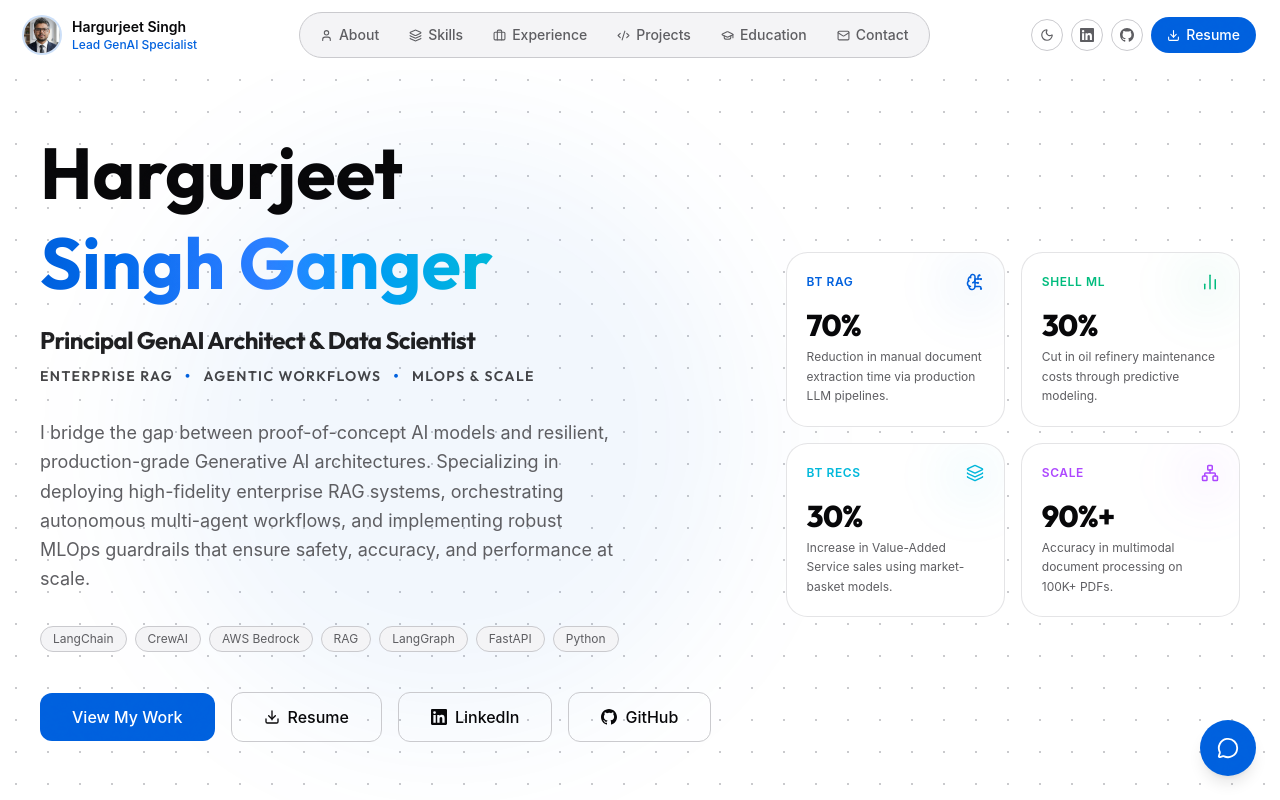
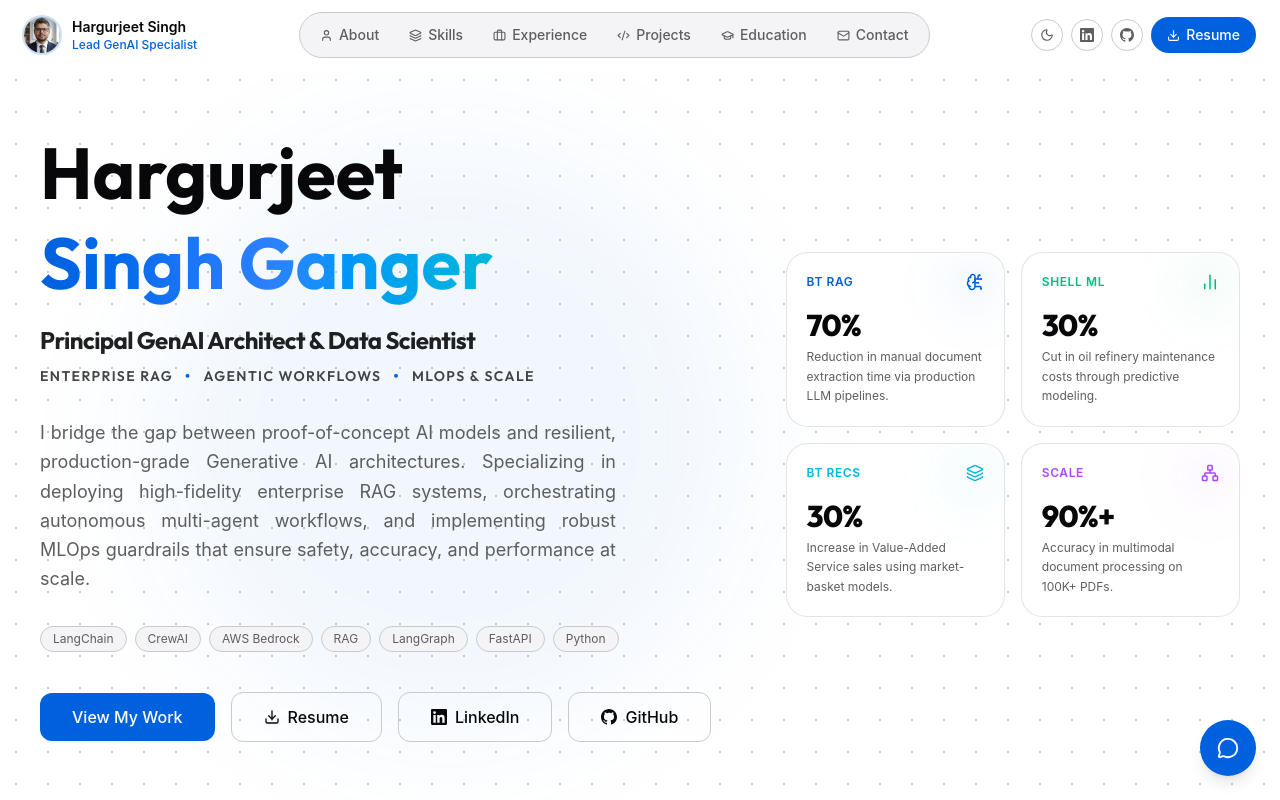
Before and after one commit to hargurjeet/portfolio, a Next.js app: page / in a window 1280 px wide. Shown: the top 800 px of the page. Built offline with nearby package versions, Linux system fonts and the light colour scheme.

Commit message:
Apply full text justification (text-justify) to Hero narrative copy

```diff
--- a/components/Hero.tsx
+++ b/components/Hero.tsx
@@ -54,7 +54,7 @@ export default function Hero() {
             </div>
           </div>
 
-          <p className="text-muted-foreground text-lg max-w-xl mb-8 leading-relaxed">
+          <p className="text-muted-foreground text-lg max-w-xl mb-8 leading-relaxed text-justify">
             I bridge the gap between proof-of-concept AI models and resilient, production-grade Generative AI architectures.
             Specializing in deploying high-fidelity enterprise RAG systems, orchestrating autonomous multi-agent workflows, and implementing robust MLOps guardrails that ensure safety, accuracy, and performance at scale.
           </p>
```
